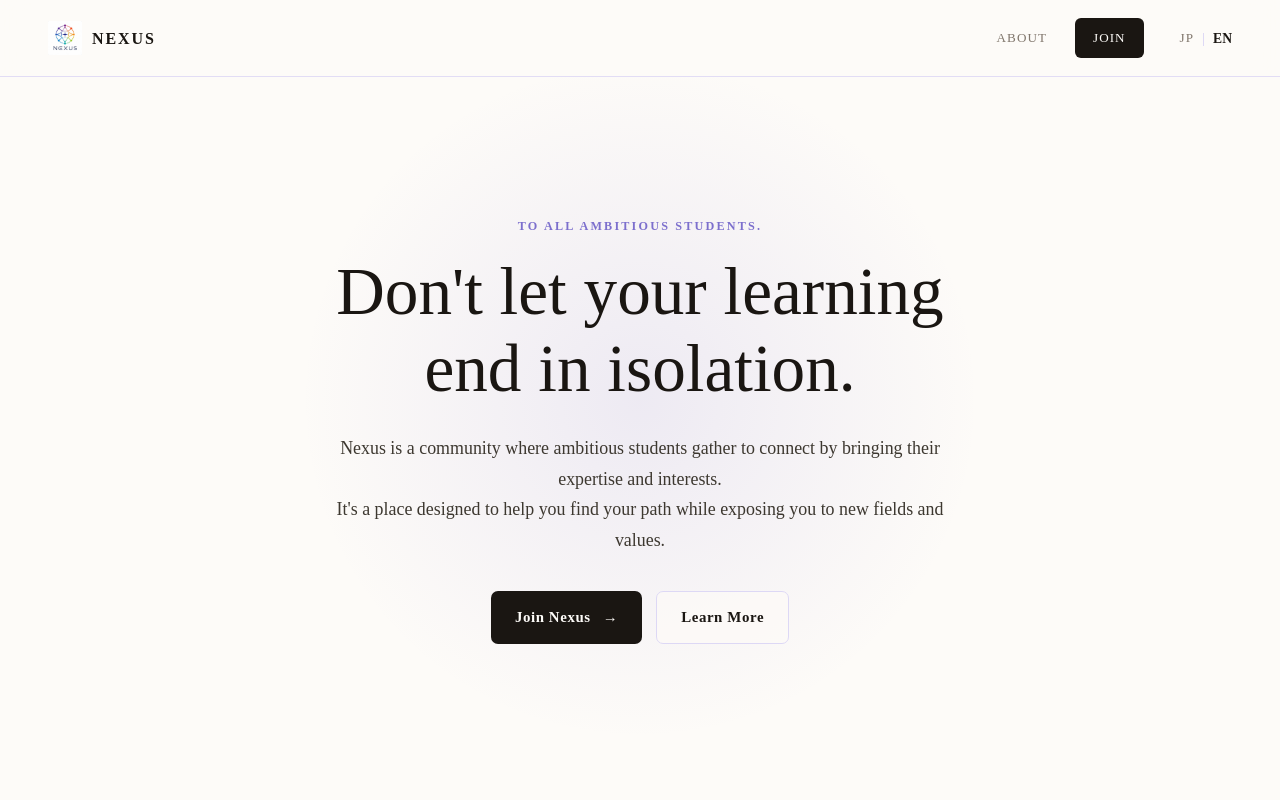
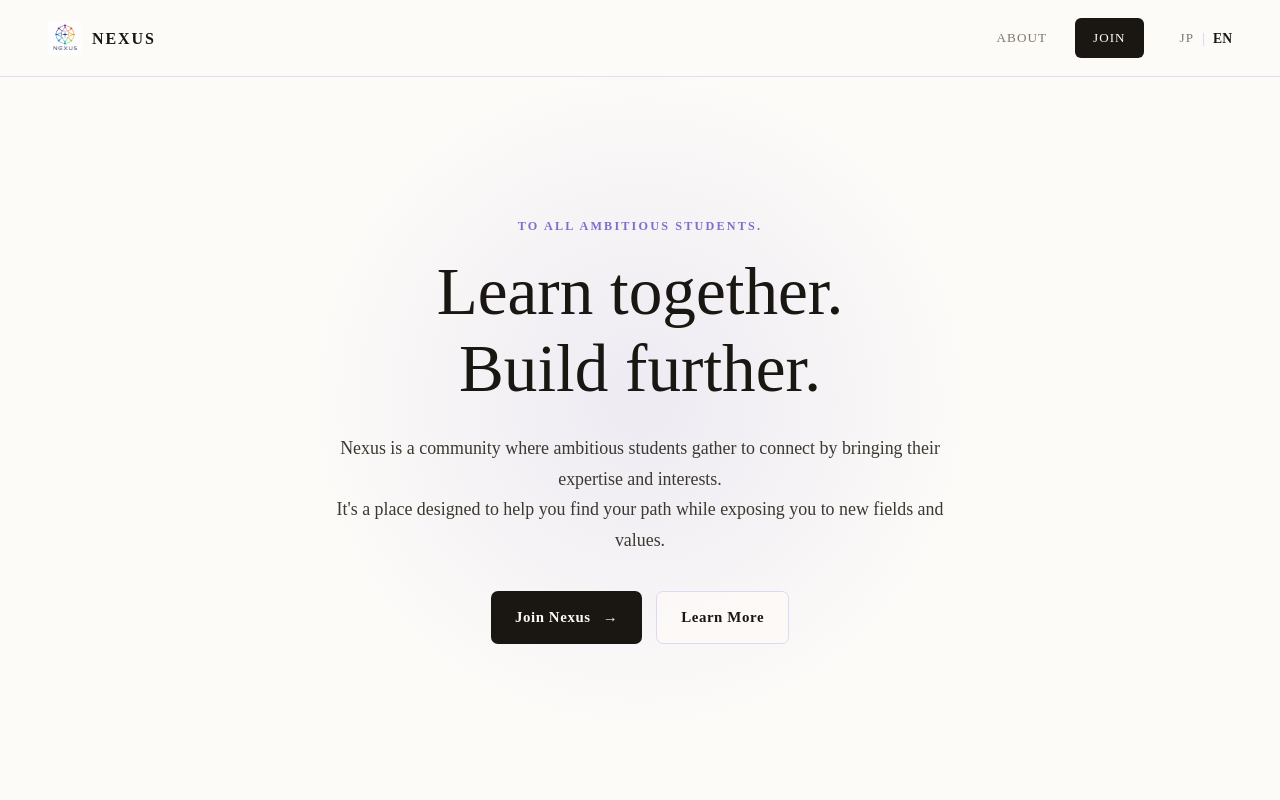
Before and after one commit to Kojki/nexus-website, a Next.js app: page /en in a window 1280 px wide. Shown: the top 800 px of the page. Built offline with nearby package versions, Linux system fonts and the light colour scheme.

Commit message:
Update hero section heading to enhance messaging and engagement

```diff
--- a/app/en/page.tsx
+++ b/app/en/page.tsx
@@ -72,8 +72,8 @@ export default function Home() {
           <p className="eyebrow">To all ambitious students.</p>
 
           <h1 style={{ fontSize: "clamp(2.2rem, 5.5vw, 4.2rem)" }}>
-            Don't let your learning<br />
-            end in isolation.
+            Learn together.<br />
+            Build further.
           </h1>
 
           <p className="hero-copy">
```
